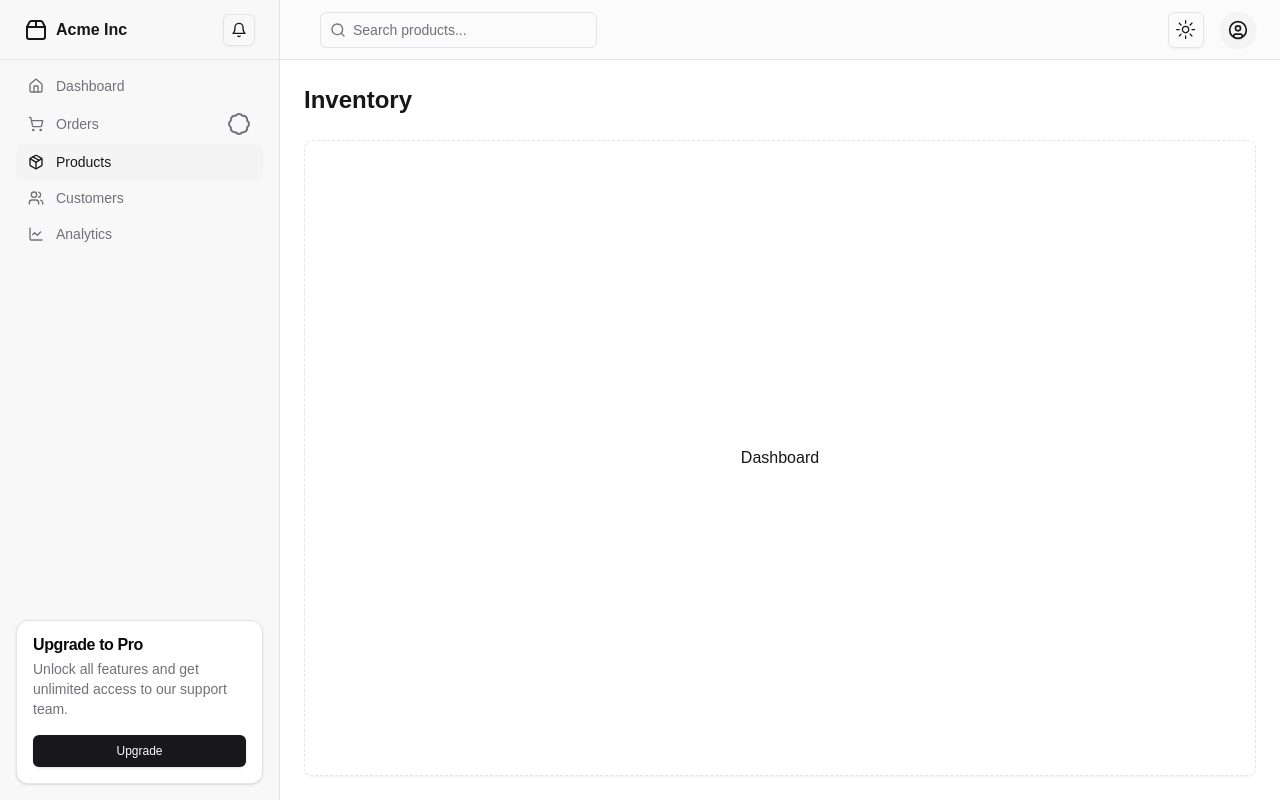
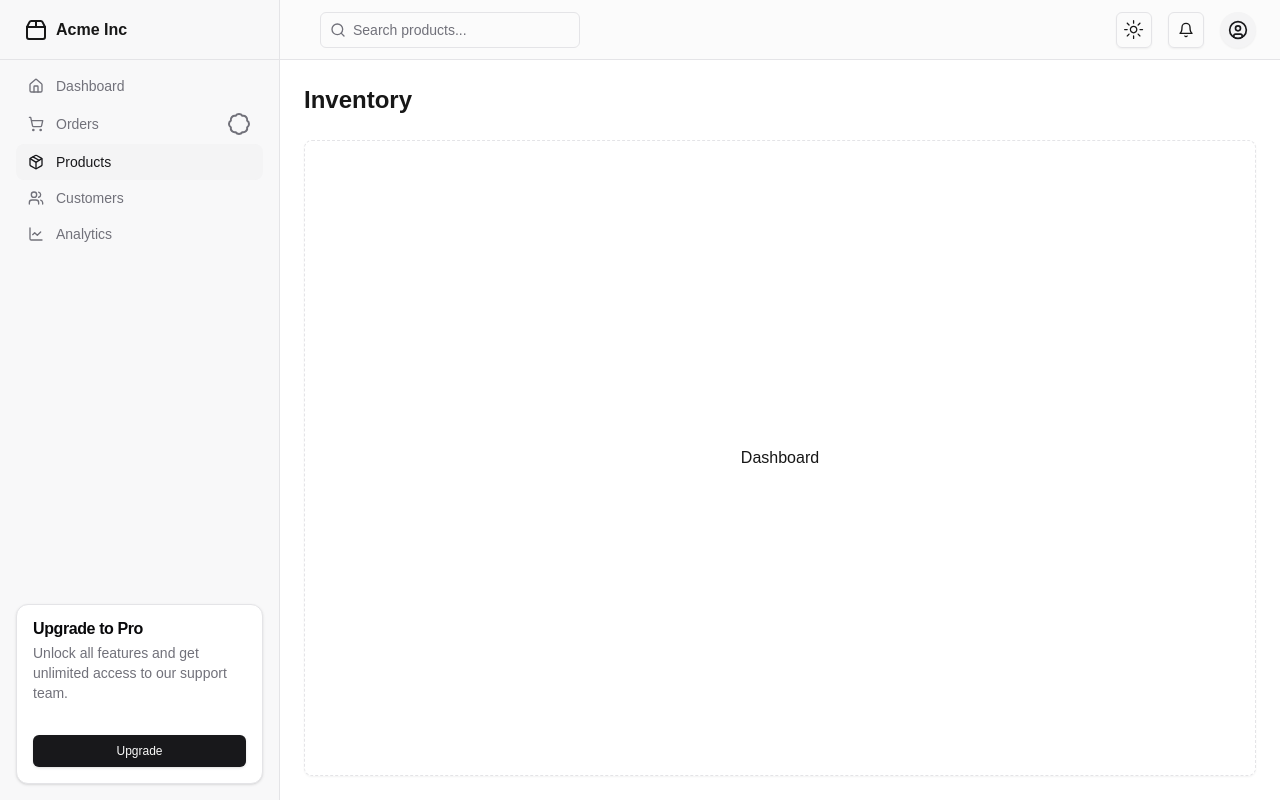
Before and after one commit to PromptSmith-OSS/promptsmith, a Next.js app in the folder clients-side/frontend/prompt-smith-frontend/: page /dashboard in a window 1280 px wide. Built offline with nearby package versions, Linux system fonts and the light colour scheme.

Commit message:
split layout continue and move notification icon

```diff
--- a/clients-side/frontend/prompt-smith-frontend/app/dashboard/layout.tsx
+++ b/clients-side/frontend/prompt-smith-frontend/app/dashboard/layout.tsx
@@ -1,20 +1,15 @@
 import * as React from "react";
+import DashboardLayout from "@/components/layout/dashboardLayout";
 
-const Layout = ({children}: never) => {
+const Layout = ({
+                  children,
+                }: Readonly<{
+  children: React.ReactNode;
+}>) => {
   return (
-    <>
-      <div className="flex items-center">
-        <h1 className="text-lg font-semibold md:text-2xl">Inventory</h1>
-      </div>
-      <div
-        className="flex flex-1 items-center justify-center rounded-lg border border-dashed shadow-sm"
-        x-chunk="dashboard-02-chunk-1"
-      >
-        <div className="flex flex-col items-center gap-1 text-center">
-          {children}
-        </div>
-      </div>
-    </>
+    <DashboardLayout>
+      {children}
+    </DashboardLayout>
   )
 }
 
--- a/clients-side/frontend/prompt-smith-frontend/app/layout.tsx
+++ b/clients-side/frontend/prompt-smith-frontend/app/layout.tsx
@@ -48,15 +48,7 @@ export default function RootLayout({
       disableTransitionOnChange
     >
       <div className="grid min-h-screen w-full md:grid-cols-[220px_1fr] lg:grid-cols-[280px_1fr]">
-        <SideBar/>
-        <div className="flex flex-col">
-          <Header/>
-          <main className="flex flex-1 flex-col gap-4 p-4 lg:gap-6 lg:p-6">
-            {children}
-
-
-          </main>
-        </div>
+        {children}
       </div>
     </ThemeProvider>
     </body>
--- /dev/null
+++ b/clients-side/frontend/prompt-smith-frontend/components/layout/dashboardLayout.tsx
@@ -0,0 +1,33 @@
+import * as React from "react";
+import SideBar from "@/components/layout/sideBar";
+import Header from "@/components/layout/header";
+
+const DashboardLayout = ({
+                                     children,
+                                   }: Readonly<{
+  children: React.ReactNode;
+}>) => {
+  return (
+    <>
+      <SideBar/>
+      <div className="flex flex-col">
+        <Header/>
+        <main className="flex flex-1 flex-col gap-4 p-4 lg:gap-6 lg:p-6">
+          <div className="flex items-center">
+            <h1 className="text-lg font-semibold md:text-2xl">Inventory</h1>
+          </div>
+          <div
+            className="flex flex-1 items-center justify-center rounded-lg border border-dashed shadow-sm"
+            x-chunk="dashboard-02-chunk-1"
+          >
+            <div className="flex flex-col items-center gap-1 text-center">
+              {children}
+            </div>
+          </div>
+        </main>
+      </div>
+    </>
+  )
+}
+
+export default DashboardLayout
--- a/clients-side/frontend/prompt-smith-frontend/components/layout/header.tsx
+++ b/clients-side/frontend/prompt-smith-frontend/components/layout/header.tsx
@@ -1,7 +1,5 @@
-import {Sheet, SheetContent, SheetTrigger} from "@/components/ui/sheet";
 import {Button} from "@/components/ui/button";
-import {CircleUser, Home, LineChart, Menu, Package, Package2, Search, ShoppingCart, Users} from "lucide-react";
-import Link from "next/link";
+import {Bell, CircleUser, Search} from "lucide-react";
 import {Input} from "@/components/ui/input";
 import {
   DropdownMenu,
@@ -13,9 +11,7 @@ import {
 } from "@/components/ui/dropdown-menu";
 import * as React from "react";
 import {ModeToggle} from "@/components/client/theme-toggle";
-import {Badge} from "@/components/ui/badge";
-import {Card, CardContent, CardDescription, CardHeader, CardTitle} from "@/components/ui/card";
-import SideBarWithToggleForMobile  from "./sideBarWithToggleForMobile";
+import SideBarWithToggleForMobile from "./sideBarWithToggleForMobile";
 
 const Header = () => {
   return (
@@ -34,6 +30,10 @@ const Header = () => {
         </form>
       </div>
       <ModeToggle/>
+      <Button variant="outline" size="icon" className="ml-auto h-9 w-9">
+        <Bell className="h-4 w-4"/>
+        <span className="sr-only">Toggle notifications</span>
+      </Button>
       <DropdownMenu>
         <DropdownMenuTrigger asChild>
           <Button variant="secondary" size="icon" className="rounded-full">
--- a/clients-side/frontend/prompt-smith-frontend/components/layout/sideBar.tsx
+++ b/clients-side/frontend/prompt-smith-frontend/components/layout/sideBar.tsx
@@ -14,10 +14,7 @@ const SideBar = () => {
             <Package2 className="h-6 w-6"/>
             <span className="">Acme Inc</span>
           </Link>
-          <Button variant="outline" size="icon" className="ml-auto h-8 w-8">
-            <Bell className="h-4 w-4"/>
-            <span className="sr-only">Toggle notifications</span>
-          </Button>
+
         </div>
         <div className="flex-1">
           <nav className="grid items-start px-2 text-sm font-medium lg:px-4">
--- a/clients-side/frontend/prompt-smith-frontend/components/layout/sideBarUpgradeCard.tsx
+++ b/clients-side/frontend/prompt-smith-frontend/components/layout/sideBarUpgradeCard.tsx
@@ -5,18 +5,15 @@ import * as React from "react";
 
 const SideBarUpgradeCard = () => {
   return (
-
-
-
       <Card x-chunk="dashboard-02-chunk-0">
-        <CardHeader className="p-2 pt-0 md:p-4">
+        <CardHeader className="p-2 p-4">
           <CardTitle>Upgrade to Pro</CardTitle>
           <CardDescription>
             Unlock all features and get unlimited access to our support
             team.
           </CardDescription>
         </CardHeader>
-        <CardContent className="p-2 pt-0 md:p-4 md:pt-0">
+        <CardContent className="p-2 p-4">
           <Button size="sm" className="w-full">
             Upgrade
           </Button>
--- a/clients-side/frontend/prompt-smith-frontend/components/layout/sideBarWithToggleForMobile.tsx
+++ b/clients-side/frontend/prompt-smith-frontend/components/layout/sideBarWithToggleForMobile.tsx
@@ -21,7 +21,7 @@ const SideBarWithToggleForMobile = () => {
             <span className="sr-only">Toggle navigation menu</span>
           </Button>
         </SheetTrigger>
-        <SheetContent side="left" className="flex flex-col bg-muted/90">
+        <SheetContent side="left" className="flex flex-col bg-muted/90 min-w-64">
           <nav className="grid gap-2 text-lg font-medium">
             <Link
               href="#"
@@ -70,11 +70,9 @@ const SideBarWithToggleForMobile = () => {
             </Link>
           </nav>
 
-          <div className="mt-auto">
+          <div className="mt-auto p-4">
             <SideBarUpgradeCard/>
           </div>
-
-
         </SheetContent>
       </Sheet>
     </div>
```
